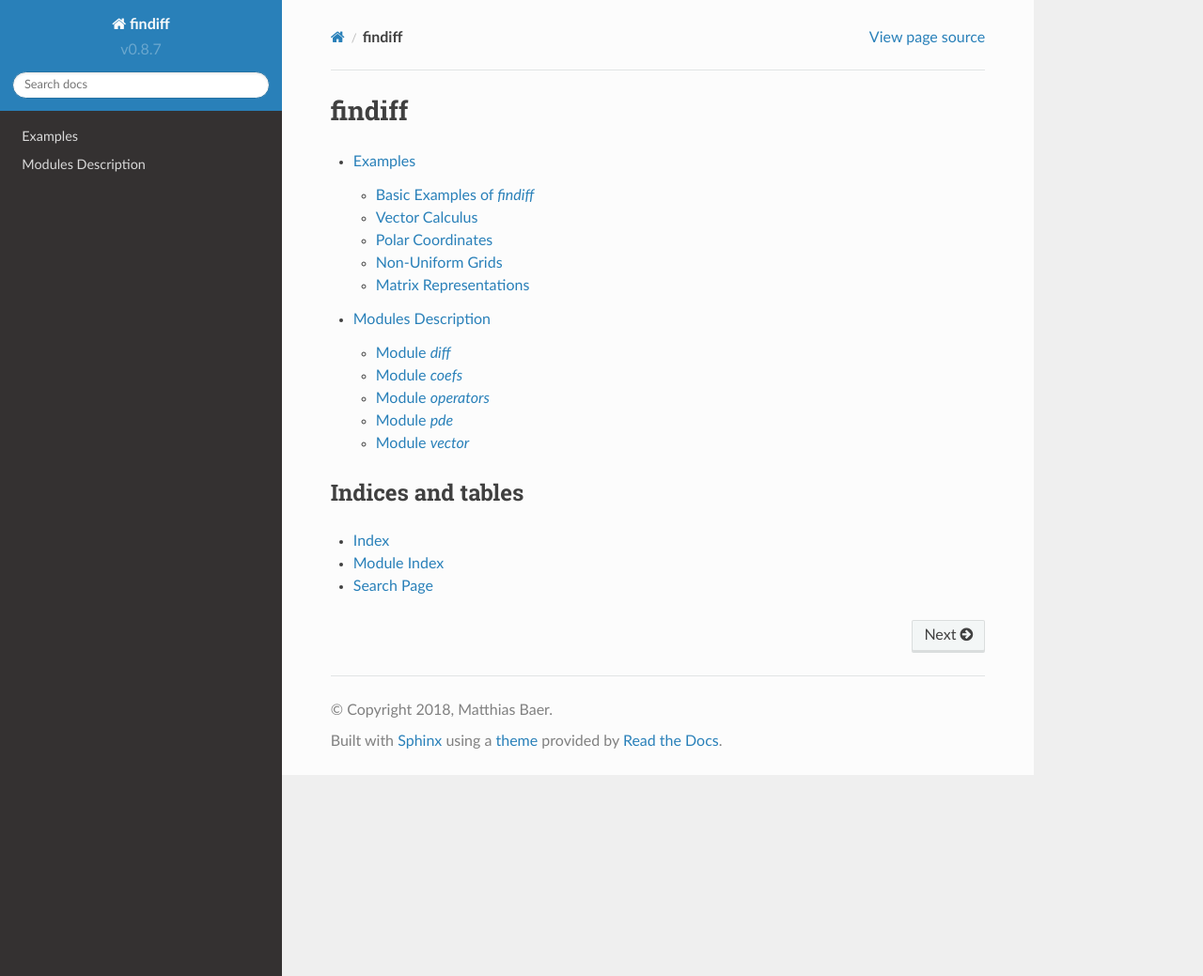
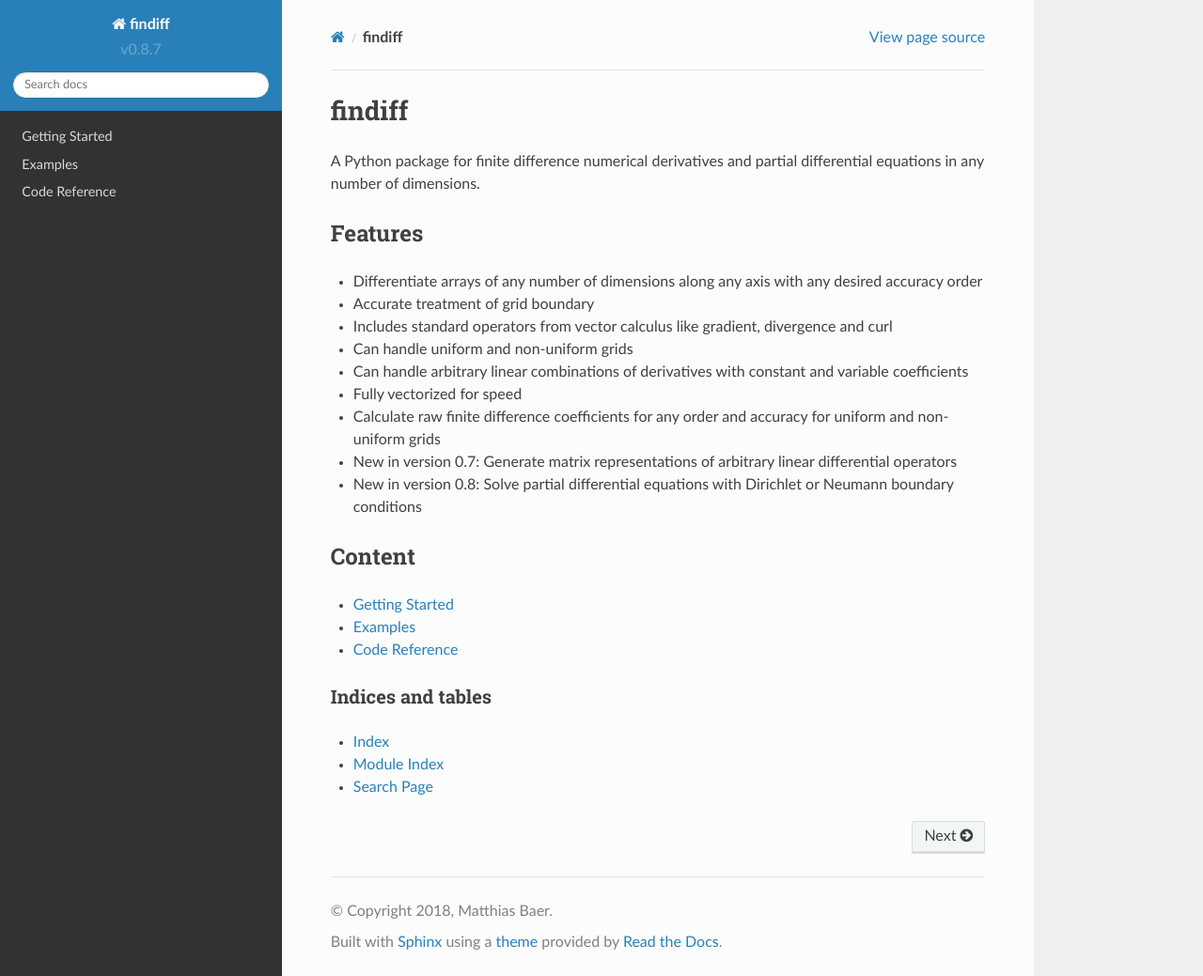
Before and after one commit to maroba/findiff, a Sphinx documentation site: the page built from docs/index.rst, in a window 1280 px wide and 1039 px high. Shown: the whole window at 94% size. Built offline with Sphinx 7.4.7 and the Read the Docs theme 2.0.0, drawn with Linux system fonts in a browser that asks for light colours; formulas are drawn with MathJax 3.

Commit message:
Update documentation

```diff
--- a/docs/conf.py
+++ b/docs/conf.py
@@ -31,7 +31,10 @@ sys.path.insert(0, os.path.abspath('../findiff'))
 # Add any Sphinx extension module names here, as strings. They can be
 # extensions coming with Sphinx (named 'sphinx.ext.*') or your custom
 # ones.
-extensions = ['sphinx.ext.autodoc', 'sphinx.ext.imgmath', 'sphinx.ext.intersphinx']
+extensions = ['sphinx.ext.autodoc', 'sphinx.ext.imgmath', 'sphinx.ext.intersphinx',
+              ]
+
+
 
 # Add any paths that contain templates here, relative to this directory.
 templates_path = ['_templates']
--- a/docs/index.rst
+++ b/docs/index.rst
@@ -2,9 +2,30 @@
 **findiff**
 ===========
 
+A Python package for finite difference numerical derivatives
+and partial differential equations in any number of dimensions.
+
+Features
+--------
+
+- Differentiate arrays of any number of dimensions along any axis with any desired accuracy order
+- Accurate treatment of grid boundary
+- Includes standard operators from vector calculus like gradient, divergence and curl
+- Can handle uniform and non-uniform grids
+- Can handle arbitrary linear combinations of derivatives with constant and variable coefficients
+- Fully vectorized for speed
+- Calculate raw finite difference coefficients for any order and accuracy for uniform and non-uniform grids
+- New in version 0.7: Generate matrix representations of arbitrary linear differential operators
+- New in version 0.8: Solve partial differential equations with Dirichlet or Neumann boundary conditions
+
+
+Content
+-------
+
 .. toctree::
-    :maxdepth: 2
+    :maxdepth: 1
 
+    source/getstarted
     source/examples
     source/modules
 
--- a/docs/source/modules.rst
+++ b/docs/source/modules.rst
@@ -1,5 +1,5 @@
 ===================
-Modules Description
+Code Reference
 ===================
 
 .. toctree::
--- /dev/null
+++ b/docs/source/scripts/make_plots.py
@@ -0,0 +1,24 @@
+import matplotlib.pyplot as plt
+import numpy as np
+from findiff import FinDiff
+
+
+def get_started_plot_1():
+    x = np.linspace(-np.pi, np.pi, 31)
+    dx = x[1] - x[0]
+    f = np.sin(x)
+    d_dx = FinDiff(0, dx)
+    df_dx = d_dx(f)
+
+    plt.xlabel('x')
+    plt.ylabel('f, df_dx')
+    plt.plot(x, f, '-o', label='f=sin(x)')
+    plt.plot(x, df_dx, '-o', label='df_dx' )
+    plt.grid()
+    plt.legend()
+
+    plt.savefig('get_started_plot_1.png')
+
+
+if __name__ == '__main__':
+    get_started_plot_1()
--- a/docs/source/stencils.rst
+++ b/docs/source/stencils.rst
@@ -1,6 +1,6 @@
 ==================
 Module *stencils*
-=================
+==================
 
 .. automodule:: findiff.stencils
     :members:
```
Also changed, not shown: docs/source/getstarted.rst (added, +145 -0 lines), docs/source/scripts/get_started_plot_1.png (added).
